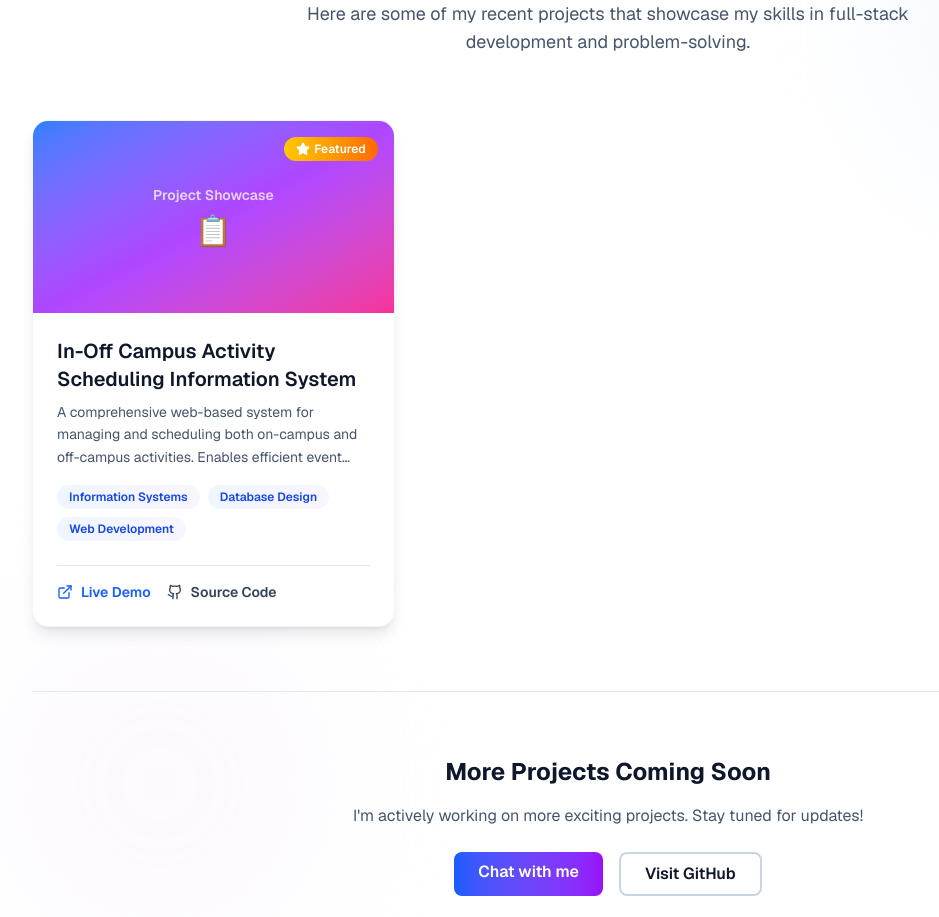
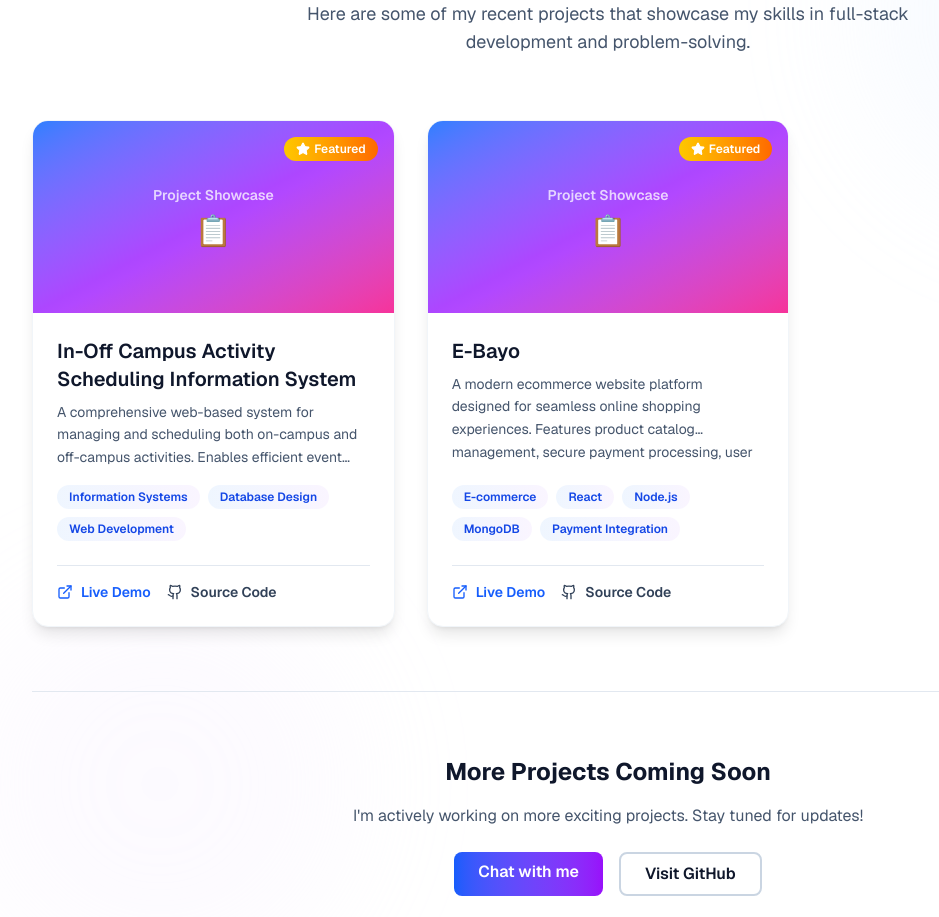
Before and after one commit to jacksimeon1/Simeon_DigitalTwin, a Next.js app: page / in a window 1280 px wide. Shown: the part 1300-2217 px from the top of the page, without its empty margins (32-971 px from the left). Built offline with nearby package versions, Linux system fonts and the light colour scheme; no server answers.

Commit message:
Add E-Bayo ecommerce project to showcase section

```diff
--- a/app/components/Projects.tsx
+++ b/app/components/Projects.tsx
@@ -19,6 +19,16 @@ const projects: Project[] = [
     description:
       'A comprehensive web-based system for managing and scheduling both on-campus and off-campus activities. Enables efficient event planning, participant registration, and resource allocation for educational institutions. Built with modern full-stack technologies.',
     tags: ['Information Systems', 'Database Design', 'Web Development'],
+    link: '#',
+    github: '#',
+    featured: true,
+  },
+  {
+    id: 2,
+    title: 'E-Bayo',
+    description:
+      'A modern ecommerce website platform designed for seamless online shopping experiences. Features product catalog management, secure payment processing, user authentication, shopping cart functionality, and order tracking. Built with responsive design and optimized for performance.',
+    tags: ['E-commerce', 'React', 'Node.js', 'MongoDB', 'Payment Integration'],
     link: '#',
     github: '#',
     featured: true,
```
